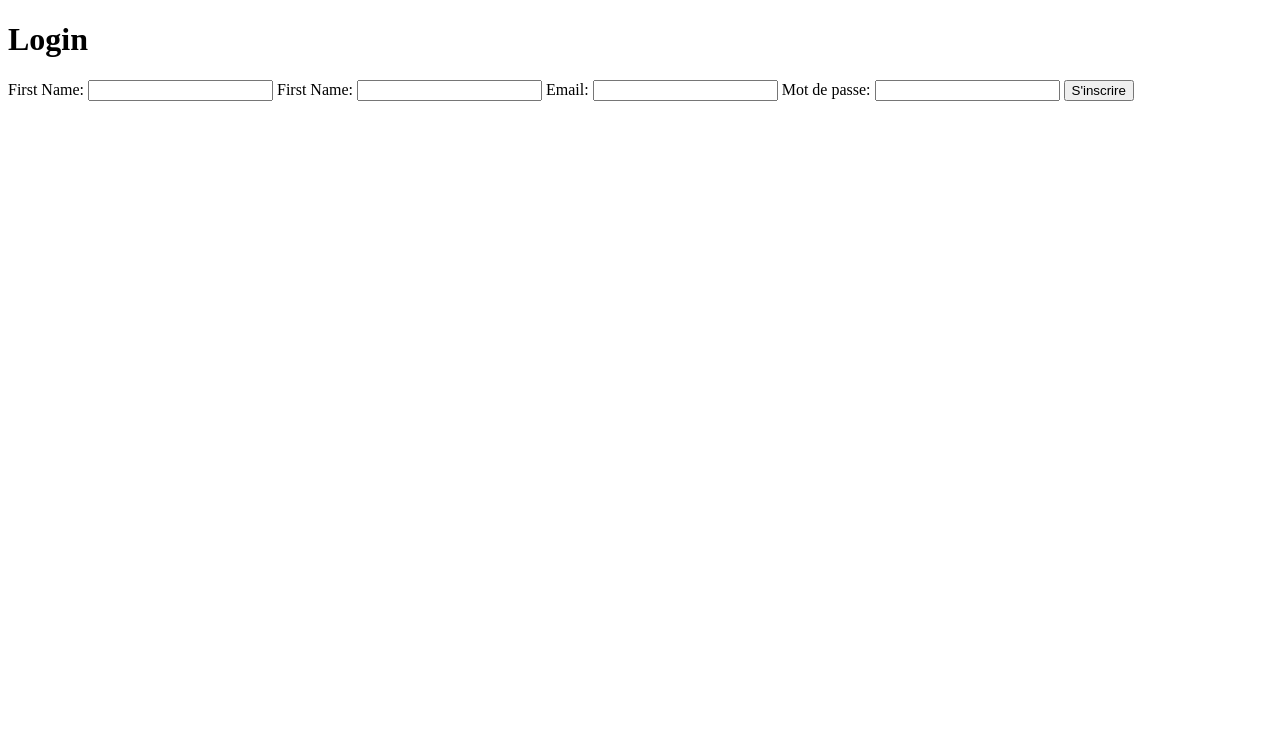
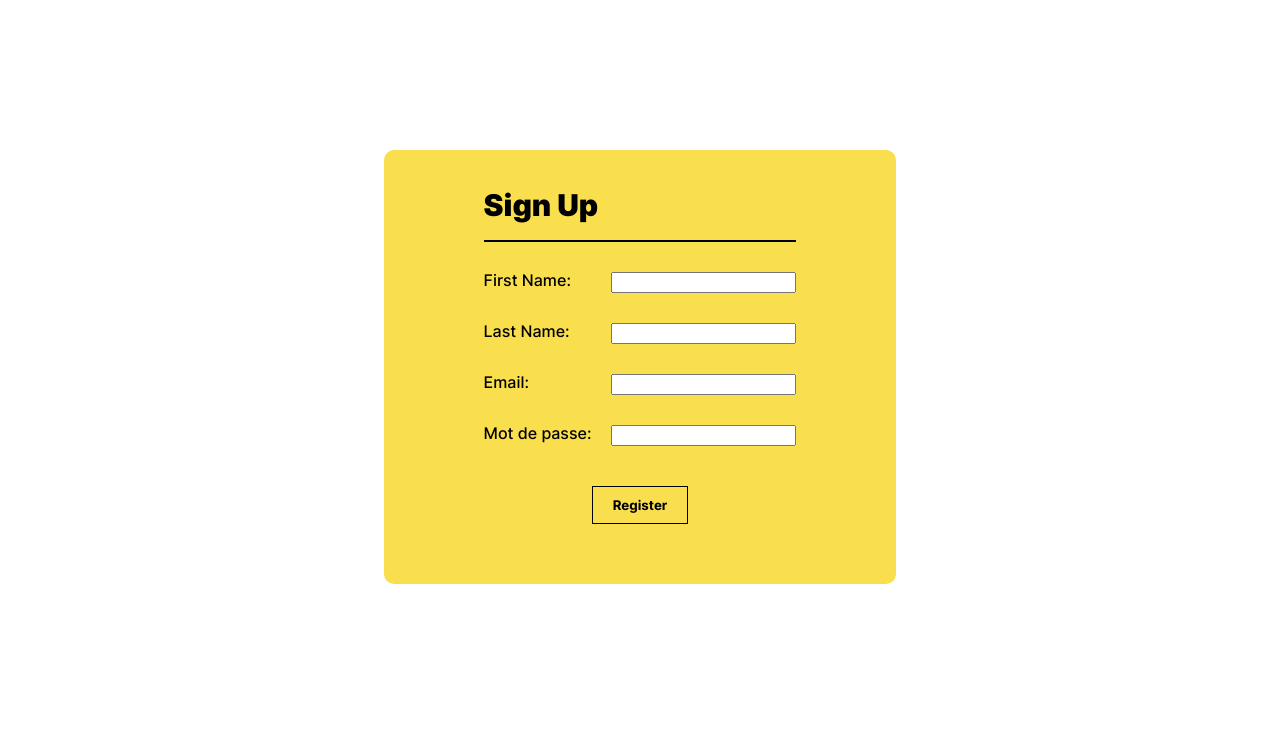
Before and after one commit to ThomMoerman/Cogip, a PHP site: page /Resources/views/register.php in a window 1280 px wide. Shown: the top 733 px of the page. Run offline with PHP 8.4, Linux system fonts and the light colour scheme; style sheets or scripts are compiled from the project's sources.

Commit message:
Design fenêtre Register + modification de la structure en php pour cette même fenêtre.

```diff
--- a/Resources/views/register.php
+++ b/Resources/views/register.php
@@ -4,24 +4,37 @@
     <meta charset="UTF-8">
     <meta http-equiv="X-UA-Compatible" content="IE=edge">
     <meta name="viewport" content="width=device-width, initial-scale=1.0">
+    <link href="assets/css/default.css" rel="stylesheet" type="text/css">
+    <link href="assets/css/register.css" rel="stylesheet" type="text/css">
     <title>Login</title>
 </head>
 <body>
-    <h1>Login</h1>
-        <form method="POST" action="/register">
+    <main>
+        <section class="register__section">
+            <h1 class="section__title">Sign Up</h1>
+            <hr>
+                <form method="POST" action="/register" class="section__form">
+                    <div class="form__firstname">
                         <label for="firstName">First Name:</label>
                         <input type="text" id="firstName" name="firstName" required>
-
-            <label for="lastName">First Name:</label>
+                    </div>
+                    <div class="form__lastname">
+                        <label for="lastName">Last Name:</label>
                         <input type="text" id="lastName" name="lastName" required>
-
+                    </div>
+                    <div class="form__email">
                         <label for="email">Email:</label>
                         <input type="email" id="email" name="email" required>
-
+                    </div>
+                    <div class="form__password">
                         <label for="password">Mot de passe:</label>
                         <input type="password" id="password" name="password" required>
-
-            <button type="submit">S'inscrire</button>
+                    </div>
+                    <div class="form__button submit">
+                        <button type="submit">Register</button>
+                    </div>
                 </form>
+        </section>
+    </main>
 </body>
 </html>
```
Also changed, not shown: public/assets/css/register.css (added), public/assets/sass/register.scss (added), 1 other file. Lines whose indentation alone changed are shown as unchanged.
